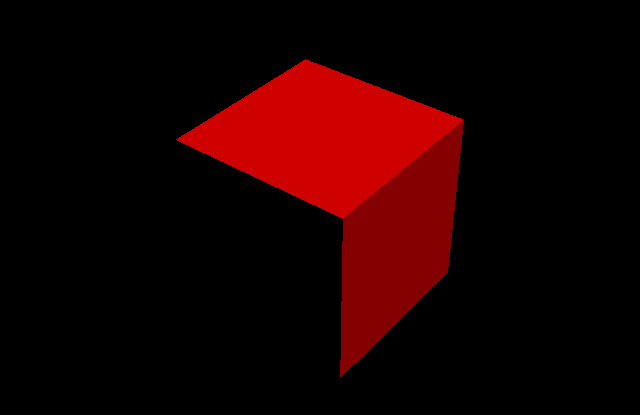
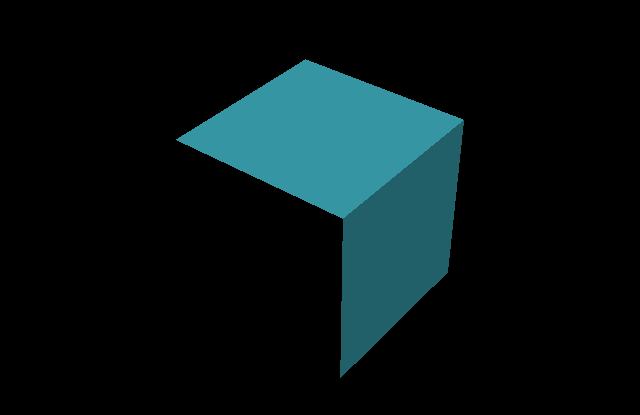
Before and after one commit to aokitashipro/threejs, a website built with webpack: page dist/index.html in a window 1280 px wide. Shown: the part 189-604 px from the top of the page, without its empty margins (318-958 px from the left). Built offline with nearby package versions, Linux system fonts and the light colour scheme; animation ran at ten frames a second.

Commit message:
three.js CDN

```diff
--- a/src/index.js
+++ b/src/index.js
@@ -1,13 +1,10 @@
-import * as THREE from 'three';
+import vertexShader from './shader/vertexShader.vert';
+import fragmentShader from './shader/fragmentShader.frag';
 
-import vertexShader from './vertexShader.vert';
-import fragmentShader from './fragmentShader.frag';
-import source from 'raw-loader!glslify-loader!./module.glsl'
-
-// let material = new THREE.ShaderMaterial({
-//   vertexShader: vertexShader,
-//   fragmentShader: fragmentShader
-// });
+let material = new THREE.ShaderMaterial({
+  vertexShader: vertexShader,
+  fragmentShader: fragmentShader
+});
 
 window.addEventListener('DOMContentLoaded', () => {
 
@@ -30,7 +27,7 @@ window.addEventListener('DOMContentLoaded', () => {
 
   // 箱を作成
   const geometry = new THREE.BoxGeometry(1, 1, 1);
-  const material = new THREE.MeshPhongMaterial({color: 0xff0000});
+  const material = new THREE.MeshPhongMaterial({color: 0x42B8C9});
   const box = new THREE.Mesh(geometry, material);
   box.position.z = -5;
   scene.add(box);
--- a/webpack.config.js
+++ b/webpack.config.js
@@ -10,7 +10,7 @@ module.exports = {
     //  出力ファイルのディレクトリ名
     path: `${__dirname}/dist`,
     // 出力ファイル名
-    filename: 'main.js'
+    filename: 'bundle.js'
   },
   module: {
     rules: [
```
Also changed, not shown: package.json (+5 -2 lines), dist/bundle.js (added), dist/index.html, dist/main.js (deleted), 1 other file.
